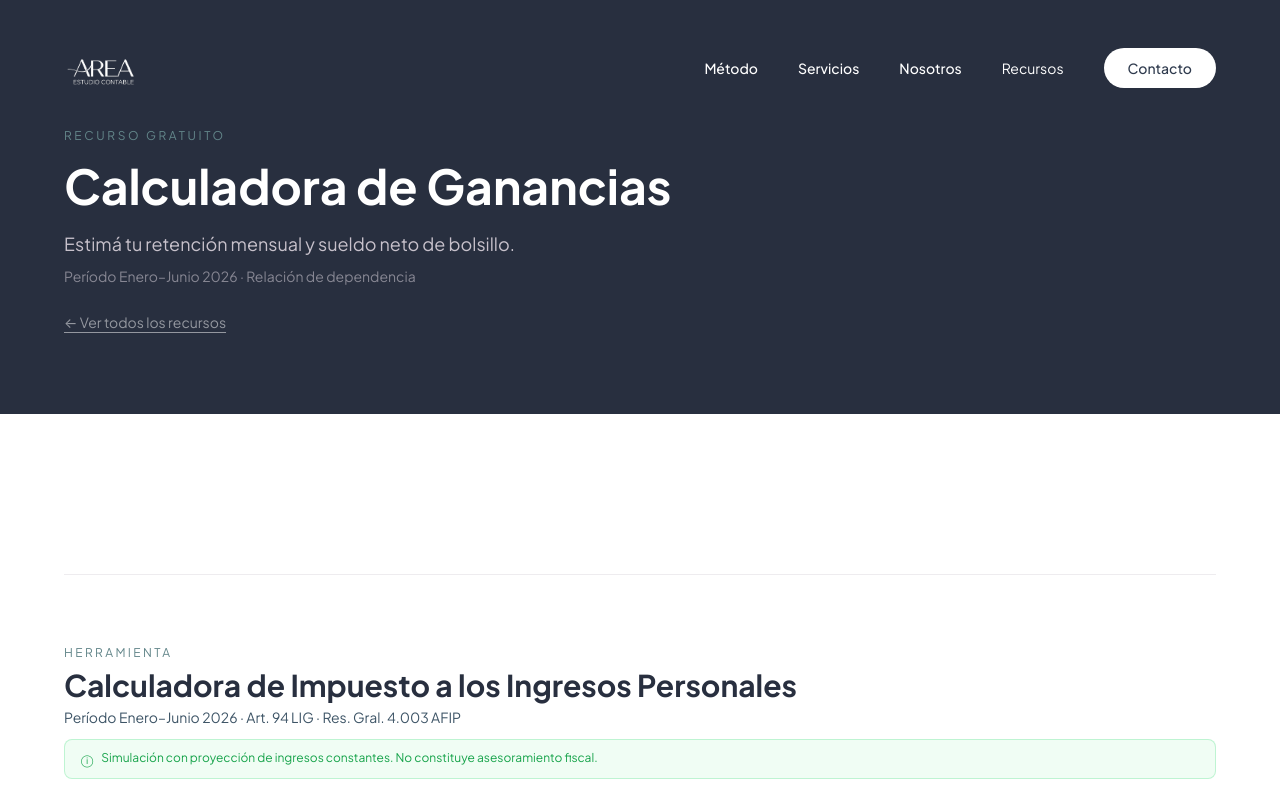
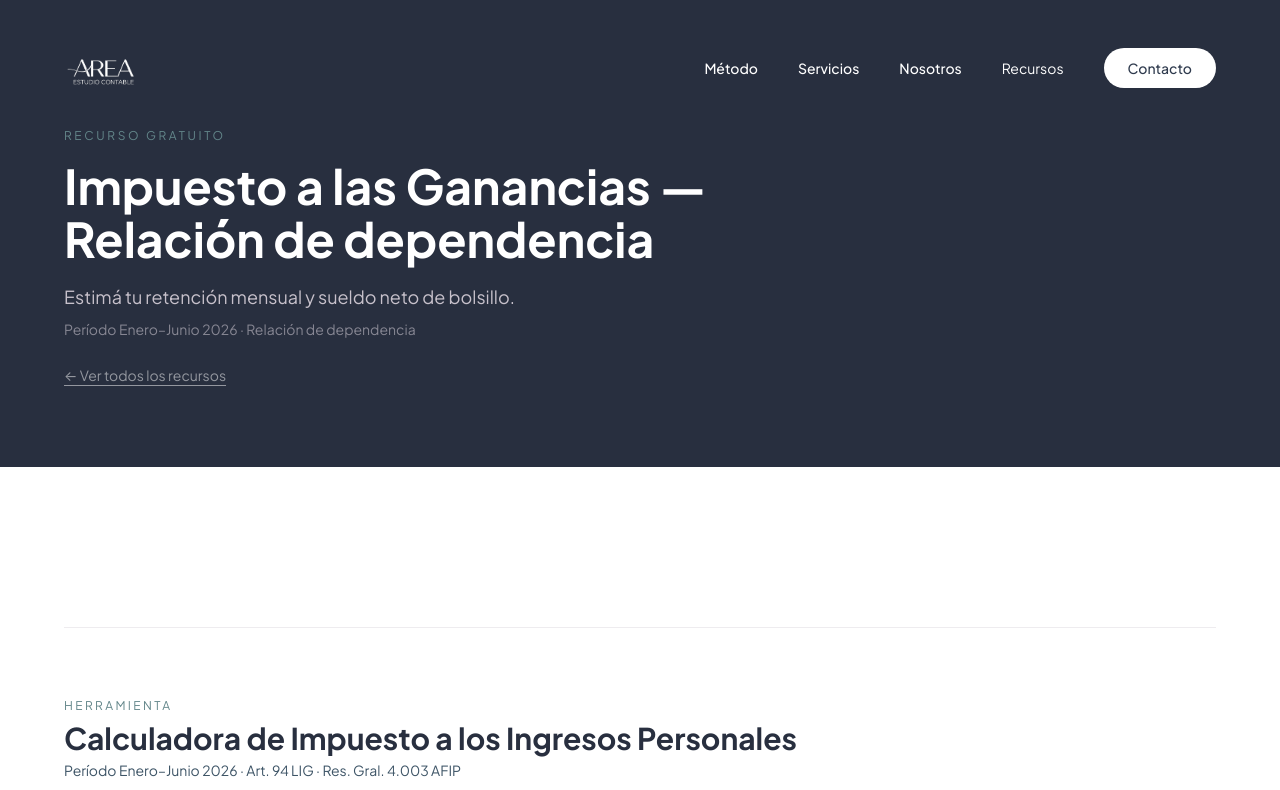
Before and after one commit to manutonelli/area-estudiocontable, a React (Vite) app: page /recursos-gratuitos/ganancias in a window 1280 px wide. Shown: the top 790 px of the page. Built offline with nearby package versions, Linux system fonts and the light colour scheme.

Commit message:
Update GananciasPage.tsx

```diff
--- a/src/app/pages/GananciasPage.tsx
+++ b/src/app/pages/GananciasPage.tsx
@@ -6,7 +6,7 @@ import { PERIODO_VIGENTE } from "@/config/gananciasCalculadora";
 
 export default function GananciasPage() {
   useEffect(() => {
-    document.title = "Calculadora de Ganancias | AREA Estudio Contable";
+    document.title = "Impuesto a las Ganancias - Relación de dependencia | AREA Estudio Contable";
     let meta = document.querySelector('meta[name="description"]');
     if (!meta) {
       meta = document.createElement("meta");
@@ -28,7 +28,7 @@ export default function GananciasPage() {
           >
             <p className="text-[#63868A] text-xs uppercase tracking-[0.22em] mb-4">Recurso gratuito</p>
             <h1 className="text-[clamp(2rem,4vw,3rem)] font-bold leading-[1.1] mb-4">
-              Calculadora de Ganancias
+              Impuesto a las Ganancias — Relación de dependencia
             </h1>
             <p className="text-[#C7C1CB] text-lg leading-relaxed mb-2">
               Estimá tu retención mensual y sueldo neto de bolsillo.
```
